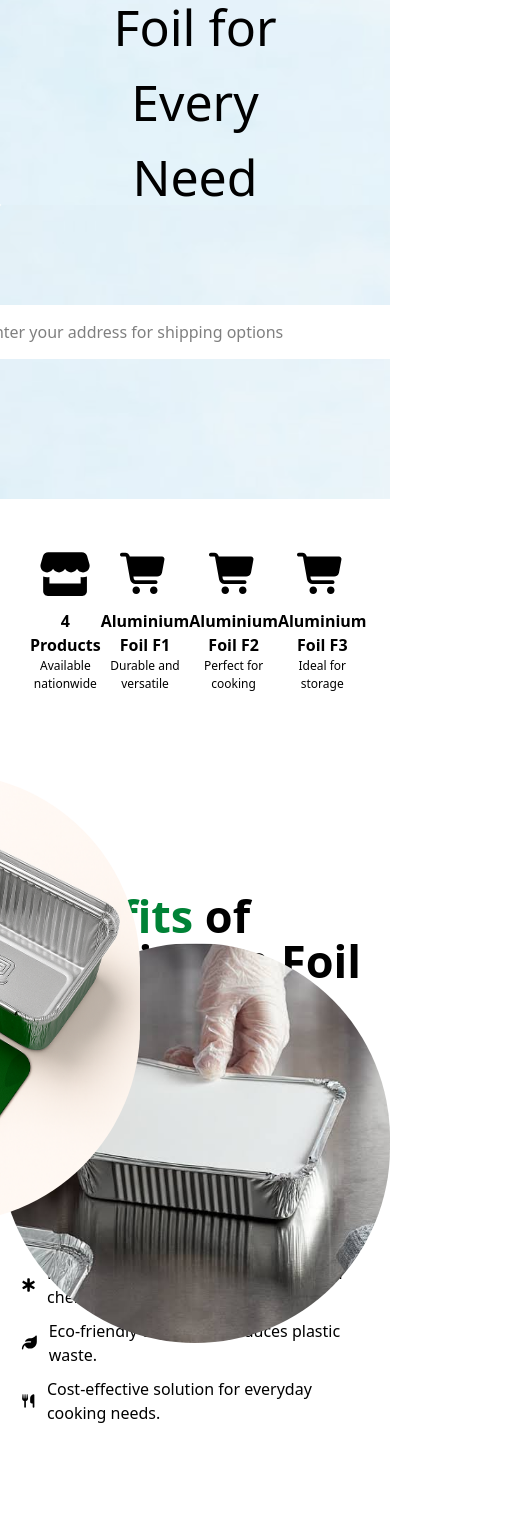
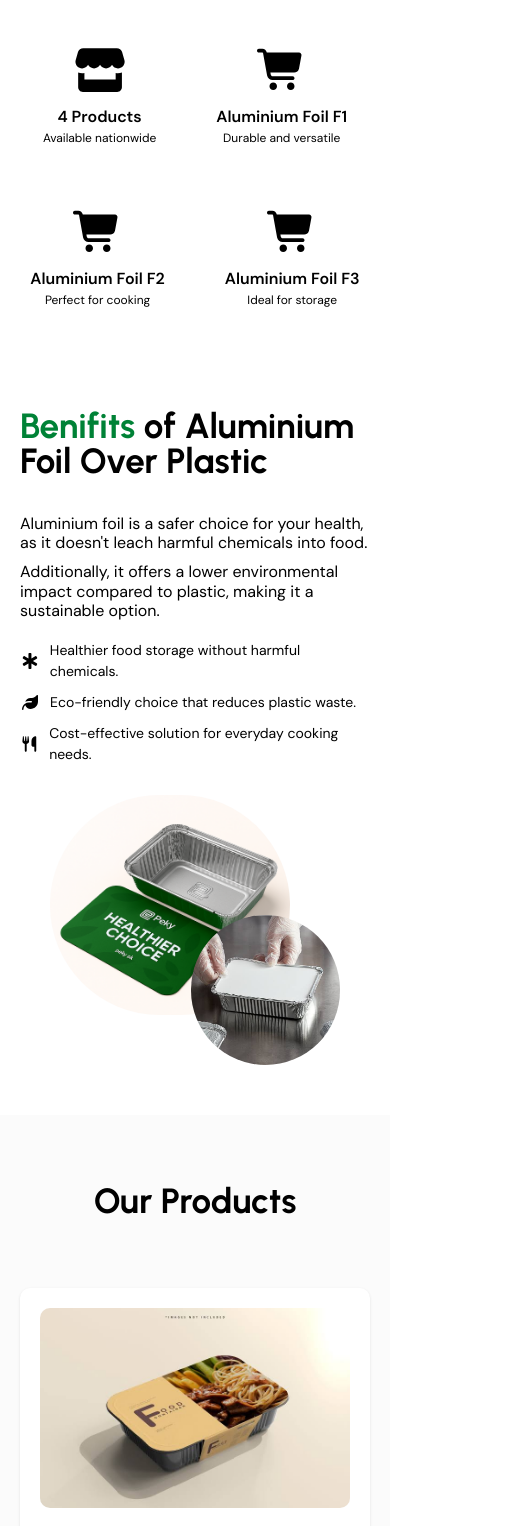
Before and after one commit to hamzabread/Peky, a Next.js app: page / in a window 390 px wide. Shown: the part 400-1926 px from the top of the page, 509 px wide, since content can reach past the window. Built offline with nearby package versions, Linux system fonts and the light colour scheme; no server answers.

Commit message:
Responsive+UI

```diff
--- a/src/components/Landing/Articles/Articles.js
+++ b/src/components/Landing/Articles/Articles.js
@@ -1,28 +1,90 @@
 import React from "react";
 
 const Articles = () => {
+  const articles = [
+    {
+      id: 1,
+      image: "/assets/articles/articl1.jpg",
+      category: "Aluminium",
+      readTime: "5 min read",
+      title: "WHY ALUMINIUM FOIL SHINES",
+      description: "Learn how aluminium foil outperforms plastic in various applications.",
+      link: "https://www.wnapt.com/knowledge-center/blogs/5-benefits-of-aluminum-vs-plastic-you-need-to-know"
+    },
+    {
+      id: 2,
+      image: "/assets/articles/articl2.jpg",
+      category: "Sustainability",
+      readTime: "5 min read",
+      title: "THE VERSATILITY OF FOIL",
+      description: "Explore the many uses of aluminium foil in daily life.",
+      link: "https://www.wnapt.com/knowledge-center/blogs/5-benefits-of-aluminum-vs-plastic-you-need-to-know"
+    },
+    {
+      id: 3,
+      image: "/assets/articles/articl3.jpg",
+      category: "Innovation",
+      readTime: "5 min read",
+      title: "ALUMINIUM VS. PLASTIC",
+      description: "Understand why aluminium is a superior choice for packaging.",
+      link: "https://www.wnapt.com/knowledge-center/blogs/5-benefits-of-aluminum-vs-plastic-you-need-to-know"
+    }
+  ];
+
   return (
-    <>
-      <section id="#articles" className="bg-[#FFF] py-[50px]">
-        <div className="custom-container">
-            <h2 className="text-[45px] font-bold">Why Choose Aluminium?</h2>
-            <p className="text-[16px] text-[#666] !mb-[50px]">Expert's support it too!</p>
-            <div className="flex items-center gap-[30px] w-[100%]">
-                {
-                    [1, 2, 3].map((item) => (
-                        <div key={item} className="bg-white  rounded-[10px] shadow-sm w-[100%] cursor-pointer">
-                            <a target="_blank" href="https://www.wnapt.com/knowledge-center/blogs/5-benefits-of-aluminum-vs-plastic-you-need-to-know">
-                            <img src={`/assets/articles/articl${item}.jpg`} alt={`Article ${item}`} className="h-[230px] object-cover object-center" />
-                            <h3 className="text-[16px] p-[10px] font-bold mt-[10px]">Article {item}</h3>
-                            </a>
-                        </div>
-                    ))
-                }
+    <section id="#articles" className="bg-[#FFF] py-[80px]">
+      <div className="custom-container  mx-auto ">
+        <div className="text-center !mb-[60px]">
+          <p className="text-[#666] text-sm font-medium mb-2 tracking-wide">BLOG</p>
+          <h2 className="text-black text-[35px] md:!text-[45px] font-bold leading-tight mb-4">
+            EXPLORE ALUMINIUM FOIL
+          </h2>
+          <p className="text-gray-600 text-lg">
+            Discover the benefits of aluminium foil
+          </p>
+        </div>
+
+        <div className="flex gap-[30px] overflow-x-auto">
+          {articles.map((article) => (
+            <div key={article.id} className="flex-1 bg-[#FFF] min-w-[300px] border border-gray-600 rounded-lg overflow-hidden cursor-pointer group shadow-lg">
+              <a href={article.link} target="_blank" rel="noopener noreferrer" className="block">
+                <div className="relative overflow-hidden">
+                  <img
+                    src={article.image}
+                    alt={article.title}
+                    className="w-full h-[300px] object-cover transition-transform duration-300 group-hover:scale-105"
+                  />
+                  <div className="absolute bottom-4 left-4 flex items-center gap-2">
+                    <span className="bg-[#f3f3f3] backdrop-blur-sm text-black text-xs font-medium px-3 py-1 rounded">
+                      {article.category}
+                    </span>
+                    <span className="bg-[#f3f3f3] backdrop-blur-sm text-black text-xs font-medium px-3 py-1 rounded">
+                      {article.readTime}
+                    </span>
+                  </div>
+                </div>
+
+                <div className="p-6">
+                  <h3 className="text-black/70 text-xl font-bold mb-3 group-hover:text-black transition-colors uppercase">
+                    {article.title}
+                  </h3>
+                  <p className="text-gray-600 text-sm leading-relaxed mb-6">
+                    {article.description}
+                  </p>
+                  <button className="text-gray-600 text-sm font-medium hover:text-black transition-colors flex items-center gap-2">
+                    Read more
+                    <svg width="16" height="16" viewBox="0 0 16 16" fill="none" className="group-hover:translate-x-1 transition-transform">
+                      <path d="M6 12L10 8L6 4" stroke="currentColor" strokeWidth="1.5" strokeLinecap="round" strokeLinejoin="round"/>
+                    </svg>
+                  </button>
+                </div>
+              </a>
             </div>
+          ))}
         </div>
-      </section>
-    </>
-  );2
+      </div>
+    </section>
+  );
 };
 
 export default Articles;
--- a/src/components/Landing/Benifits/Benifits.js
+++ b/src/components/Landing/Benifits/Benifits.js
@@ -2,33 +2,35 @@ import React from 'react'
 
 const Benifits = () => {
   return (
-    <section id="benifits" className='bg-[#FFF] py-[150px] relative '>
+    <section id="benifits" className='bg-[#FFF] pt-[50px] py-[100px]  lg:py-[150px] relative '>
         <div className="custom-container">
 
         <div className="flex justify-between items-center">
-        <div className='flex flex-col justify-center max-w-[450px]'>
-            <h2 className='text-[45px] leading-[100%] font-bold !mb-[35px]'><span className='text-green-700'>Benifits</span>  of Aluminium Foil Over Plastic</h2>
-            <p className='text-[20px] leading-[120%] '> Aluminium foil is a safer choice for your health, as it doesn't leach harmful chemicals into food. <span className='block !mt-[10px]'>Additionally, it offers a lower environmental impact compared to plastic, making it a sustainable option.</span></p>
+        <div className='flex flex-col justify-center max-w-[450px] z-10'>
+            <h2 className=' text-[35px] md:!text-[45px] leading-[100%] font-bold !mb-[35px]'><span className='text-green-700'>Benifits</span>  of Aluminium Foil Over Plastic</h2>
+            <p className='text-[16px] md:!text-[20px] leading-[120%] '> Aluminium foil is a safer choice for your health, as it doesn't leach harmful chemicals into food. <span className='block !mt-[10px]'>Additionally, it offers a lower environmental impact compared to plastic, making it a sustainable option.</span></p>
             <div className='!mt-[20px] flex gap-[10px] items-center'>
                 <svg height='20px' xmlns="http://www.w3.org/2000/svg" viewBox="0 0 640 640"><path d="M272.5 96C272.5 78.3 286.8 64 304.5 64L336.5 64C354.2 64 368.5 78.3 368.5 96L368.5 236.9L490.5 166.5C505.8 157.7 525.4 162.9 534.2 178.2L550.2 205.9C559 221.2 553.8 240.8 538.5 249.6L416.5 320L538.5 390.4C553.8 399.2 559.1 418.8 550.2 434.1L534.2 461.8C525.4 477.1 505.8 482.4 490.5 473.5L368.5 403.1L368.5 544C368.5 561.7 354.2 576 336.5 576L304.5 576C286.8 576 272.5 561.7 272.5 544L272.5 403.1L150.5 473.5C135.2 482.3 115.6 477.1 106.8 461.8L90.8 434.1C82 418.8 87.2 399.2 102.5 390.4L224.5 320L102.5 249.6C87.2 240.8 82 221.2 90.8 205.9L106.8 178.2C115.6 162.9 135.2 157.7 150.5 166.5L272.5 236.9L272.5 96z"/></svg>
-                <p>Healthier food storage without harmful chemicals.</p>
+                <p className='text-[14px] md:!text-[16px]'>Healthier food storage without harmful chemicals.</p>
             </div>
             <div className='flex items-center gap-[10px] !mt-[10px]'>
                 <svg height='20px' xmlns="http://www.w3.org/2000/svg" viewBox="0 0 640 640"><path d="M535.3 70.7C541.7 64.6 551 62.4 559.6 65.2C569.4 68.5 576 77.7 576 88L576 274.9C576 406.1 467.9 512 337.2 512C260.2 512 193.8 462.5 169.7 393.3C134.3 424.1 112 469.4 112 520C112 533.3 101.3 544 88 544C74.7 544 64 533.3 64 520C64 445.1 102.2 379.1 160.1 340.3C195.4 316.7 237.5 304 280 304L360 304C373.3 304 384 293.3 384 280C384 266.7 373.3 256 360 256L280 256C240.3 256 202.7 264.8 169 280.5C192.3 210.5 258.2 160 336 160C402.4 160 451.8 137.9 484.7 116C503.9 103.2 520.2 87.9 535.4 70.7z"/></svg>
-                <p>Eco-friendly choice that reduces plastic waste.</p>
+                <p className='text-[14px] md:!text-[16px]'>Eco-friendly choice that reduces plastic waste.</p>
 
             </div>
             <div className='flex items-center gap-[10px] !mt-[10px]'>
                 <svg height="20px" xmlns="http://www.w3.org/2000/svg" viewBox="0 0 640 640"><path d="M127.9 78.4C127.1 70.2 120.2 64 112 64C103.8 64 96.9 70.2 96 78.3L81.9 213.7C80.6 219.7 80 225.8 80 231.9C80 277.8 115.1 315.5 160 319.6L160 544C160 561.7 174.3 576 192 576C209.7 576 224 561.7 224 544L224 319.6C268.9 315.5 304 277.8 304 231.9C304 225.8 303.4 219.7 302.1 213.7L287.9 78.3C287.1 70.2 280.2 64 272 64C263.8 64 256.9 70.2 256.1 78.4L242.5 213.9C241.9 219.6 237.1 224 231.4 224C225.6 224 220.8 219.6 220.2 213.8L207.9 78.6C207.2 70.3 200.3 64 192 64C183.7 64 176.8 70.3 176.1 78.6L163.8 213.8C163.3 219.6 158.4 224 152.6 224C146.8 224 142 219.6 141.5 213.9L127.9 78.4zM512 64C496 64 384 96 384 240L384 352C384 387.3 412.7 416 448 416L480 416L480 544C480 561.7 494.3 576 512 576C529.7 576 544 561.7 544 544L544 96C544 78.3 529.7 64 512 64z"/></svg>
-                <p>Cost-effective solution for everyday cooking needs.</p>
+                <p className='text-[14px] md:!text-[16px]'>Cost-effective solution for everyday cooking needs.</p>
             </div>
         </div>
 
 
         </div>
         </div>
-        <img className='h-[400px] rounded-[1000px] absolute top-[200px] right-0' src="/assets/Benifits2.jpeg" alt="" />
-        <img className='h-[450px] rounded-[1000px] absolute top-[30px] right-[250px]' src="/assets/Benifits.png" alt="" />
+        <div className='flex !mt-[30px] pr-[50px]  justify-center w-full'>
+            <img className='h-[150px] sm:h-[200px] absolute bottom-[50px] right-[50px]  md:h-[300px] lg:h-[400px] rounded-[1000px] md:absolute md:top-[200px] md:right-0 lg:top-[200px] lg:right-0' src="/assets/Benifits2.jpeg" alt="" />
+            <img className='h-[220px] sm:h-[270px] md:h-[330px] lg:h-[430px] rounded-[1000px] md:absolute md:top-[30px] md:right-[200px] lg:top-[30px] lg:right-[250px]' src="/assets/Benifits.png" alt="" />
+        </div>
     </section>
   )
 }
--- a/src/components/Landing/Contact/Contact.js
+++ b/src/components/Landing/Contact/Contact.js
@@ -4,8 +4,8 @@ const Contact = () => {
     return (
         <section id='#contact' className='bg-[#FBFBFB] py-[50px]' >
             <div className="custom-container">
-                <div className="flex flex-col items-start">
-                    <h2 className="text-[45px] font-bold">Contact Us</h2>
+                <div className="flex flex-col justify-center items-center w-full">
+                    <h2 className=" text-[35px] md:text-[45px] font-bold">Contact Us</h2>
                     <form action="submit">
                         <div className="input__parent w-[400px] !mt-[20px] pl-[20px] pr-[20px]">
                             <div className="!mb-[10px]">
--- a/src/components/Landing/Main-banner/Banner.js
+++ b/src/components/Landing/Main-banner/Banner.js
@@ -24,35 +24,18 @@ const Banner = () => {
         <>
 
             <section id='#home'>
-                <div className="flex flex-col items-center gap-[90px] text-center bg-[url('/assets/main-banner/mainbannerbg.png')] p-[140px]">
-                    <h1 className='text-[50px]'>Premium Aluminium Foil for Every Need</h1>
-                    <div className="relative w-[500px]">
-                        <svg
-                            xmlns="http://www.w3.org/2000/svg"
-                            width="20"
-                            height="20"
-                            fill="currentColor"
-                            viewBox="0 0 16 16"
-                            className="absolute left-[10px] top-1/2 transform -translate-y-1/2 text-gray-500"
-                        >
-                            <path d="M8 16s6-5.686 6-10A6 6 0 0 0 2 6c0 4.314 6 10 6 10m0-7a3 3 0 1 1 0-6 3 3 0 0 1 0 6" />
-                        </svg>
+                <div className="flex flex-col items-center gap-[90px] text-center bg-[url('/assets/main-banner/mainbannerbg.png')] bg-center p-[140px]">
+                    <h1 className='lg:text-[50px] sm:text-[35px] text-nowrap text-[20px] font-[550]'>Premium Aluminium Foil for Every Need</h1>
 
-                        <input
-                            type="text"
-                            placeholder="Enter your address for shipping options"
-                            className="w-full p-[15px] pl-[40px] bg-white rounded-[5px] text-black"
-                        />
-                    </div>
                 </div>
                 <div className="custom-container">
-                    <div className='flex justify-between items-center pt-[50px] pb-[50px] pr-[10px] pl-[10px] bg-[#FFF]'>
+                    <div className='flex flex-wrap  justify-center md:!justify-between gap-[60px]  pt-[50px] pb-[50px] lg:pr-[10px] lg:pl-[10px] bg-[#FFF]'>
                         {
                             bannerItems.map((item, index) => (
                         <div key={index} className="flex flex-col g-[10px] text-center items-center">
                             {item.icon}
-                            <p className='text-[16px] font-[600] !mt-[10px] '>{item.title}</p>
-                            <p className='text-[12px]'>{item.subtitle}</p>
+                            <p className='text-[16px] md:!text-[16px] font-[600] !mt-[10px] '>{item.title}</p>
+                            <p className='text-[12px] md:!text-[12px]'>{item.subtitle}</p>
                         </div>
                             ))
                         }
--- a/src/components/Landing/Products/Products.js
+++ b/src/components/Landing/Products/Products.js
@@ -2,7 +2,7 @@ import React, { useEffect, useState } from "react";
 
 const Products = () => {
 
-    const [products, setProducts] = useState([]);
+    // const [products, setProducts] = useState([]);
     const getProducts = async () => {
         try {
             const response = await fetch('http://localhost:5000/products', {
@@ -29,35 +29,34 @@ const Products = () => {
     let hamza = 0;
     // iknkikknknkin
 
-    // const products = [
-    //     {
-    //         id: 1, image: "/assets/products/product1.jpeg", title: "Aluminium Foil F1", description: "Durable and versatile aluminium foil for all your cooking needs.", price: "$10.00"
-    //     },
-    //     {
-    //         id: 2, image: "/assets/products/product2.jpeg", title: "Aluminium Foil F2", description: "Perfect for cooking and baking, this aluminium foil is a kitchen essential.", price: "$12.00"
-    //     },
-    //     {
-    //         id: 3, image: "/assets/products/product3.jpg", title: "Aluminium Foil F3", description: "Ideal for storage and wrapping, keeping your food fresh.", price: "$15.00"
-    //     },
-    //     {
-    //         id: 4, image: "/assets/products/product4.jpg", title: "Aluminium Foil F4", description: "High-quality aluminium foil for all your culinary needs.", price: "$20.00"
-    //     }
-    // ]
+    const products = [
+        {
+            id: 1, image: "/assets/products/product1.jpeg", title: "Aluminium Foil F1", description: "Durable and versatile aluminium foil for all your cooking needs.", price: "$10.00"
+        },
+        {
+            id: 2, image: "/assets/products/product2.jpeg", title: "Aluminium Foil F2", description: "Perfect for cooking and baking, this aluminium foil is a kitchen essential.", price: "$12.00"
+        },
+        {
+            id: 3, image: "/assets/products/product3.jpg", title: "Aluminium Foil F3", description: "Ideal for storage and wrapping, keeping your food fresh.", price: "$15.00"
+        },
+        {
+            id: 4, image: "/assets/products/product4.jpg", title: "Aluminium Foil F4", description: "High-quality aluminium foil for all your culinary needs.", price: "$20.00"
+        }
+    ]
 
     return (
         <>
-            <section id="#products" className="bg-[#FBFBFB] pt-[50px] pb-[60px]">
+            <section id="#products" className="bg-[#FBFBFB] pt-[60px] pb-[60px]">
                 <div className="custom-container">
-                    <h2 className="text-[45px] font-bold">Our Products</h2>
-                    <div className="grid grid-cols-2 justify-center gap-[60px] pl-[150px] pr-[150px] !pt-[30px]">
+                    <h2 className="text-[35px] md:text-[45px] text-center !mb-[30px] font-bold">Our Products</h2>
+                    <div className="grid grid-cols-1 md:grid-cols-2 justify-center gap-[10px] md:gap-[60px]  !pt-[30px]">
                         {
                             products.map((product) => (
                                 <div key={product.id} className="bg-white p-[20px] rounded-[10px] shadow-sm relative">
-                                    <img src={product.image} alt={product.title} className=" h-[250px] object-cover object-center rounded-[10px] w-full" />
-                                    <h3 className="text-[20px] font-bold !mt-[15px]">{product.title}</h3>
-                                    <p className="text-[16px] font-semibold!mt-[10px]">{product.price}</p>
+                                    <img src={product.image} alt={product.title} className="h-[200px] sm:!h-[250px] object-cover object-center rounded-[10px] w-full" />
+                                    <h3 className="text-[18px] sm:!text-[20px] font-bold !mt-[15px]">{product.title}</h3>
+                                    <p className="text-[14px] sm:!text-[16px] font-semibold !mt-[5px]">{product.price}</p>
                                     <svg className="absolute bottom-[30px] right-[10px] cursor-pointer" width="30px" height="30px" xmlns="http://www.w3.org/2000/svg" viewBox="0 0 640 640"><path d="M320 576C461.4 576 576 461.4 576 320C576 178.6 461.4 64 320 64C178.6 64 64 178.6 64 320C64 461.4 178.6 576 320 576zM296 408L296 344L232 344C218.7 344 208 333.3 208 320C208 306.7 218.7 296 232 296L296 296L296 232C296 218.7 306.7 208 320 208C333.3 208 344 218.7 344 232L344 296L408 296C421.3 296 432 306.7 432 320C432 333.3 421.3 344 408 344L344 344L344 408C344 421.3 333.3 432 320 432C306.7 432 296 421.3 296 408z" /></svg>
-                                    <p>fail</p>
                                 </div>
                             ))
                         }
--- a/src/pages/_app.js
+++ b/src/pages/_app.js
@@ -1,21 +1,33 @@
 import "@/styles/app.css";
 import Head from "next/head";
 import { ToastContainer } from "react-toastify";
+import { Urbanist, DM_Sans } from 'next/font/google';
 
+const dmSans = DM_Sans({
+  subsets: ['latin'],
+  weight: ['400', '500', '600', '700'],
+  variable: '--font-dm-sans',
+  display: 'swap',
+});
+
+const urbanist = Urbanist({
+  subsets: ['latin'],
+  weight: ['400', '500', '600', '700', '800'],
+  variable: '--font-urbanist',
+  display: 'swap',
+});
 
 export default function App({ Component, pageProps }) {
-
-
   return (
-    <>
+    <div className={`${urbanist.variable} ${dmSans.variable}`}>
       <Head>
         <meta
           name="viewport"
           content="width=device-width, initial-scale=1, maximum-scale=1"
         />
       </Head>
-       <ToastContainer />
+      <ToastContainer />
       <Component {...pageProps} />
-    </>
+    </div>
   );
 }
--- a/src/styles/app.css
+++ b/src/styles/app.css
@@ -14,6 +14,15 @@ html {
 body {
   background: #fff;
 }
+
+h1, h2, h3, h4, h5, h6 {
+  font-family: var(--font-urbanist), sans-serif;
+}
+
+p {
+  font-family: var(--font-dm-sans), sans-serif;
+}
+
 
 /* div,
 ul,
```
Also changed, not shown: src/components/Landing/Header/Header.js (+2 -6 lines), tailwind.config.js (added, +17 -0 lines).
